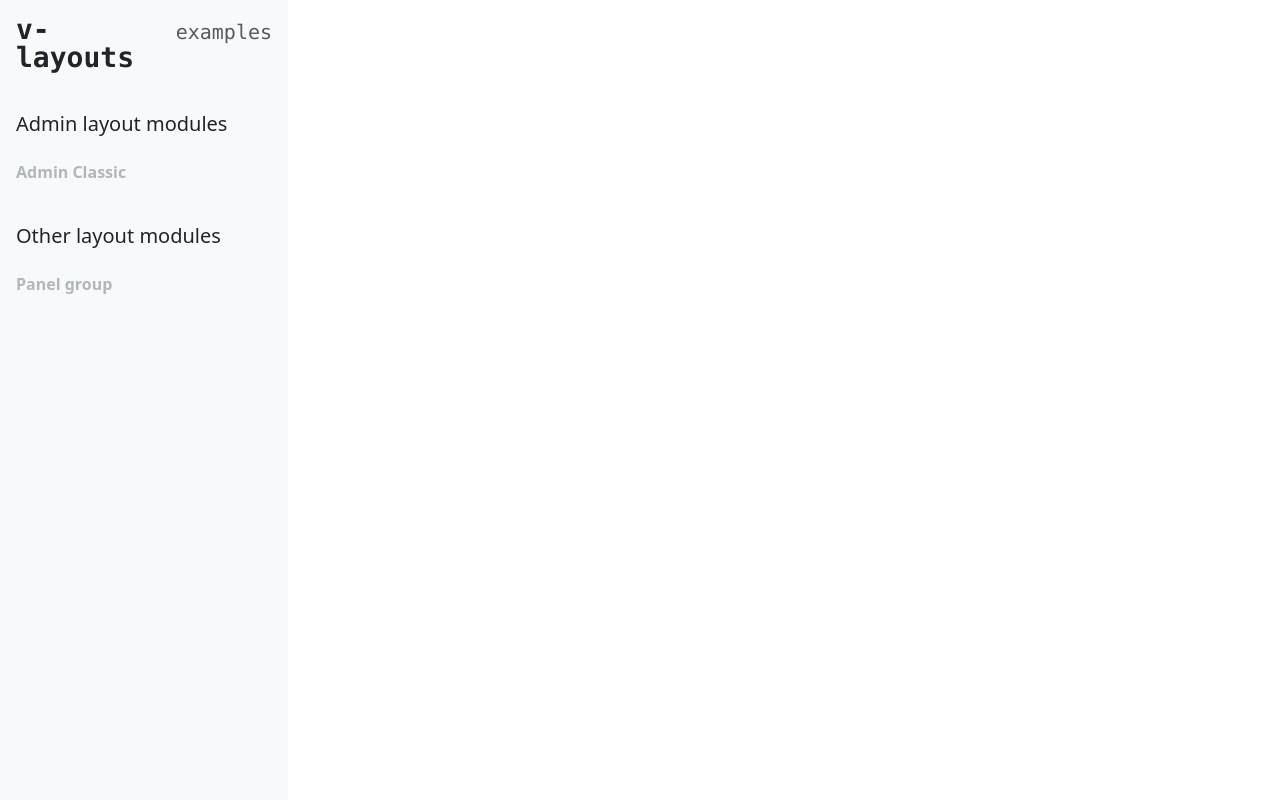
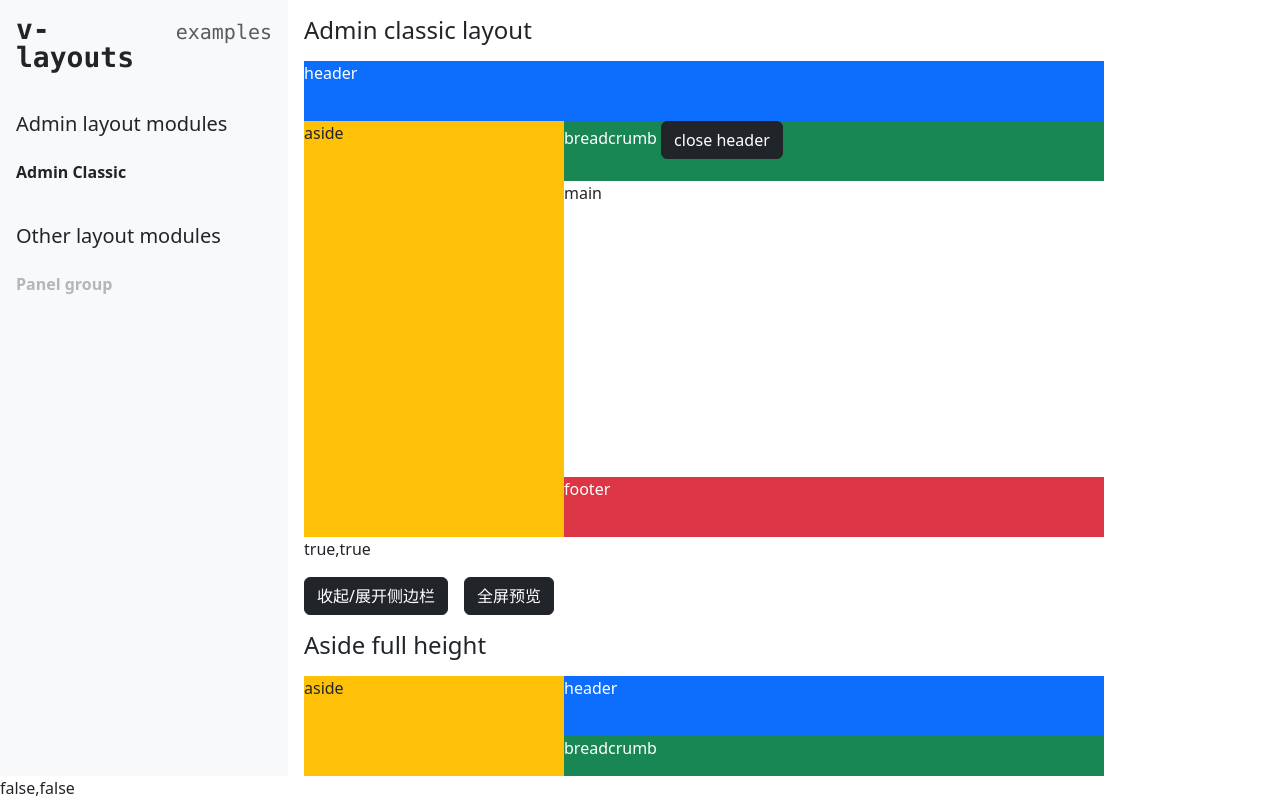
Before and after one commit to TerryZ/v-layouts, a Vue app: page /#/classic in a window 1280 px wide. Before the commit this address led to /#/. Built offline with nearby package versions, Linux system fonts and the light colour scheme.

Commit message:
feat: 判断插槽存在的方式

```diff
--- a/examples/ExampleClassic.vue
+++ b/examples/ExampleClassic.vue
@@ -10,7 +10,10 @@
         :collapse="collapse"
         :aside-collapsed-width="70"
       >
-        <template #header>
+        <template
+          #header
+          v-if="header"
+        >
           <div class="bg-primary text-white h-100 w-100">
             header
           </div>
@@ -23,6 +26,13 @@
         <template #breadcrumb>
           <div class="bg-success text-white h-100 w-100">
             breadcrumb
+            <button
+              type="button"
+              class="btn btn-dark"
+              @click="header = !header"
+            >
+              close header
+            </button>
           </div>
         </template>
         <template #footer>
@@ -145,5 +155,5 @@ import { LayoutAdminClassic } from '@/'
 
 const collapse = ref(false)
 const fullscreen = ref(false)
-
+const header = ref(true)
 </script>
--- a/src/admin/AdminClassic.jsx
+++ b/src/admin/AdminClassic.jsx
@@ -31,6 +31,8 @@ export default defineComponent({
       asideSize,
       applyAsideDirection
     } = useAdmin(props, slots)
+
+    const haveHeader = computed(() => !!slots.header)
 
     const composeAside = areaName => gridValue(
       applyAsideDirection([conditionValue(hasAside.value, 'aside'), areaName])
@@ -66,8 +68,12 @@ export default defineComponent({
       }
     })
 
-    return () => (
+    return () => {
+      // TODO: 插槽对象非响应式，需要在 render 函数中获取，即每次重新渲染时获取才会准确
+      console.log(slots.header)
+      return (
       <div class='layout-admin-classic' style={containerStyles.value}>
+        <div>{haveHeader.value.toString()},{hasHeader.value.toString()}</div>
         {slots.header && (
           <div class='admin-header'>{slots.header()}</div>
         )}
@@ -84,6 +90,7 @@ export default defineComponent({
           <div class='admin-footer' >{slots.footer()}</div>
         )}
       </div>
-    )
+      )
+    }
   }
 })
```
